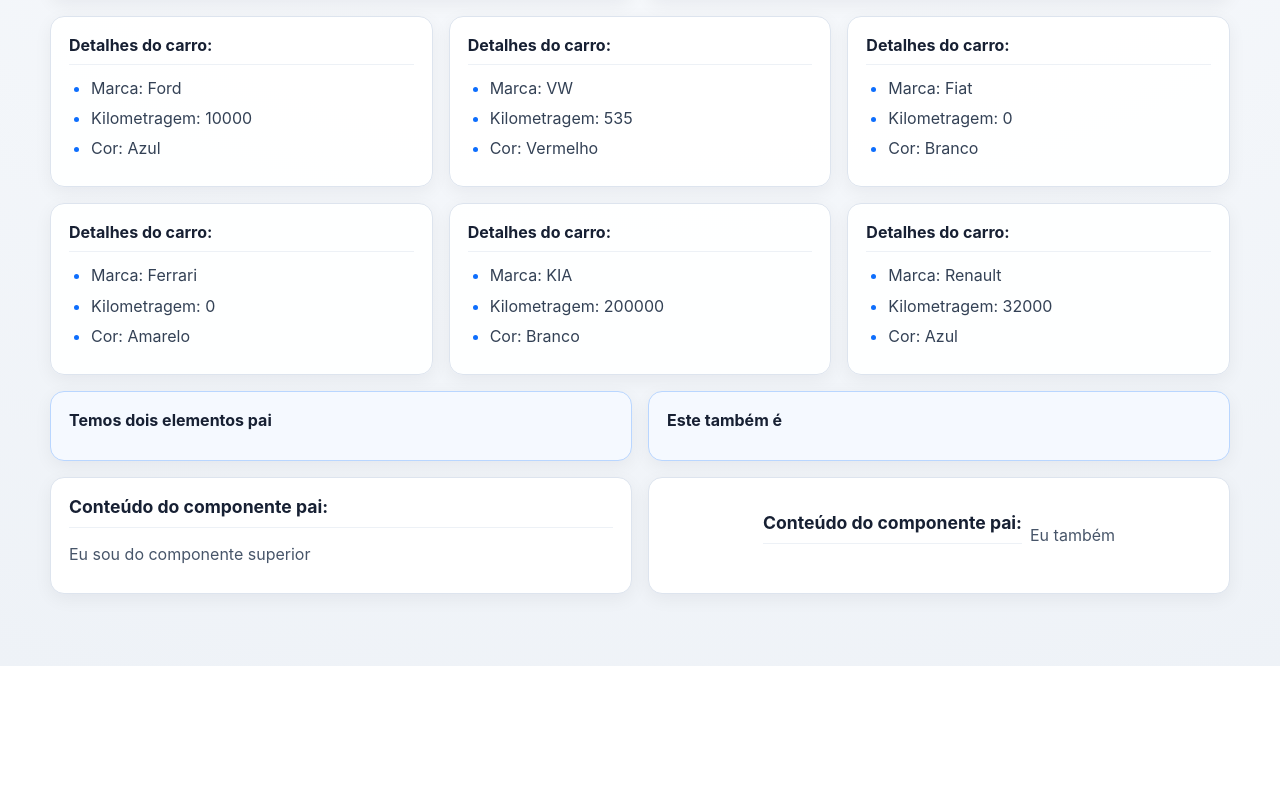
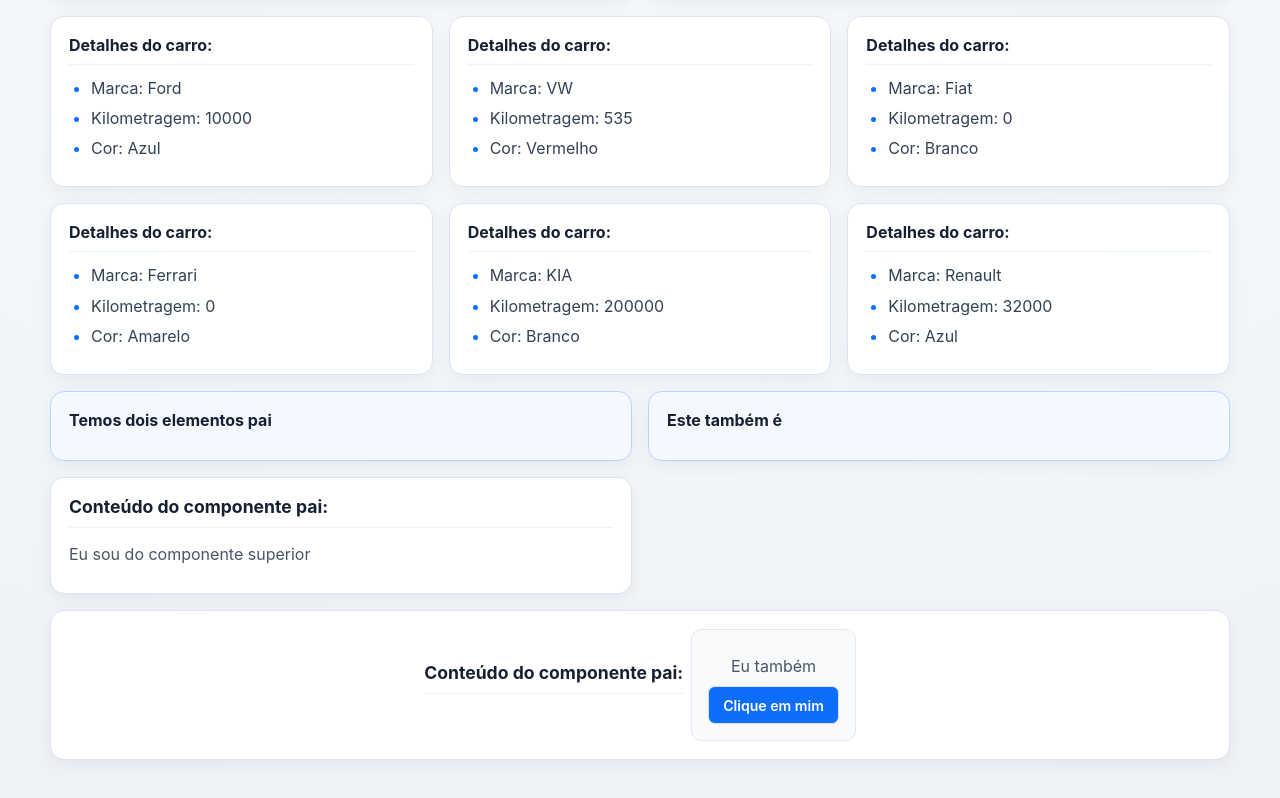
Before and after one commit to vitorcgo/fundamentos-react-lab, a React (Vite) app: page / in a window 1280 px wide. Shown: the part 893-1691 px from the top of the page. Before the commit the page ends 1559 px from the top, so only its background shows below. Built offline with nearby package versions, Linux system fonts and the light colour scheme.

Commit message:
feat: pass event handler through props

```diff
--- a/src/App.jsx
+++ b/src/App.jsx
@@ -7,6 +7,7 @@ import ShowUserName from "./components/ShowUserName";
 import CarDetails from "./components/CarDetails";
 import Fragment from "./components/Fragment";
 import Container from "./components/Container";
+import ExecuteFunction from "./components/ExecuteFunction";
 
 function App() {
 
@@ -15,6 +16,10 @@ function App() {
     { id: 2, brand: "KIA", color: "Branco", km: 200000 },
     { id: 3, brand: "Renault", color: "Azul", km: 32000 },
   ];
+
+  function showMessage() {
+    console.log("Evento do componente pai");
+  }
 
 
 
@@ -61,6 +66,8 @@ function App() {
       <Container>
         <div>
           <p>Eu também</p>
+          {/* event as prop */}
+          <ExecuteFunction myFunction={showMessage} />
         </div>
       </Container>
 
--- a/src/components/ExecuteFunction.js
+++ b/src/components/ExecuteFunction.js
@@ -1,31 +1,12 @@
-/*
-  ==============================================================
-  COMPONENTE: ExecuteFunction
-  ==============================================================
+import React from "react";
 
-  OBJETIVO DIDÁTICO
-  Demonstrar que props também podem transportar funções.
-
-  CONCEITOS
-  - funções como valores
-  - props
-  - callback
-  - eventos
-  - onClick
-  - comunicação pai -> filho
-
-  FLUXO ESPERADO
-  App cria a função -> envia por prop -> componente filho associa a
-  função a um evento -> clique executa a função criada no pai.
-
-  CSS DISPONÍVEL
-  .lab-card, .event-demo, .action-button, .concept-tag
-
-  TODO: receba uma função por prop e conecte-a a um botão.
-*/
-
-const ExecuteFunction = () => {
-  return null;
+const ExecuteFunction = ({ myFunction }) => {
+  return (
+    <div>
+      {/* Ao clicar, executamos a função que veio por props. */}
+      <button onClick={myFunction}>Clique em mim</button>
+    </div>
+  );
 };
 
 export default ExecuteFunction;
```
